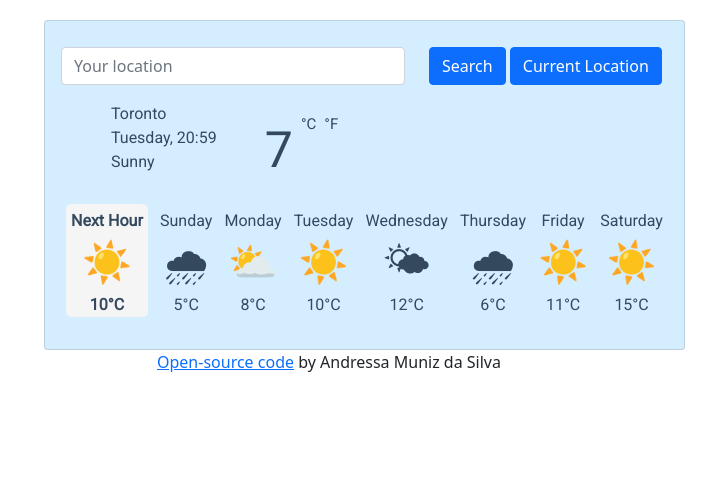
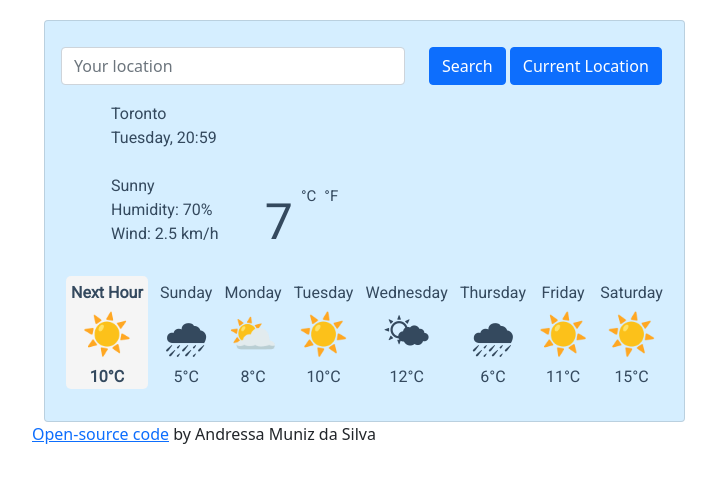
Before and after one commit to andressamuniz/weather-app, a plain HTML site: page index.html in a window 1280 px wide. Shown: the whole page, without its empty margins (38-754 px from the left). Drawn offline with nearby package versions, Linux system fonts and the light colour scheme.

Commit message:
Add wind and humidity elements.

```diff
--- a/index.html
+++ b/index.html
@@ -63,7 +63,10 @@
                       <li class="list-inline-item time" id="now">
                         Tuesday, 2:54 PM
                       </li>
+                      <br />
                       <li class="list-inline-item weather">Sunny</li>
+                      <li class="list-inline-item humidity">Humidity: 70%</li>
+                      <li class="list-inline-item wind">Wind: 2.5 km/h</li>
                     </ul>
                   </div>
                 </li>
--- a/style.css
+++ b/style.css
@@ -17,6 +17,20 @@ body {
   font-family: "Roboto", sans-serif;
 }
 .weather {
+  margin: 0;
+  padding-left: 50px;
+  display: block;
+  color: #34495e;
+  font-family: "Roboto", sans-serif;
+}
+.humidity {
+  margin: 0;
+  padding-left: 50px;
+  display: block;
+  color: #34495e;
+  font-family: "Roboto", sans-serif;
+}
+.wind {
   margin: 0;
   padding-left: 50px;
   display: block;
@@ -68,6 +82,7 @@ body {
   padding-left: 0;
   padding-top: 5px;
 }
+
 .next-hour {
   padding-right: 5px;
   padding-left: 5px;
@@ -90,5 +105,7 @@ body {
   padding-left: 5px;
 }
 .devName {
-  padding-left: 195px;
+  display: block;
+  margin: 0 auto;
+  padding-left: 70px;
 }
```
